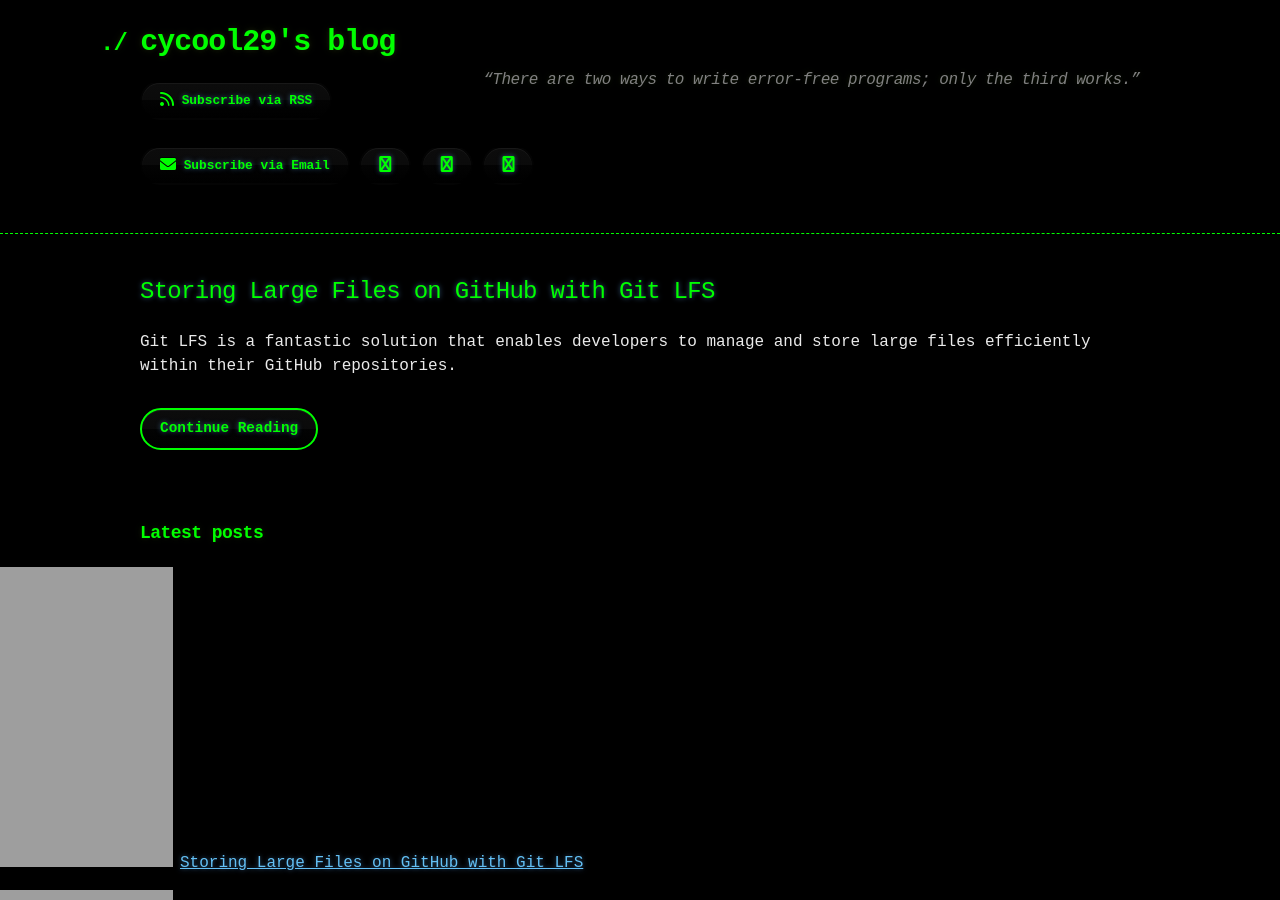
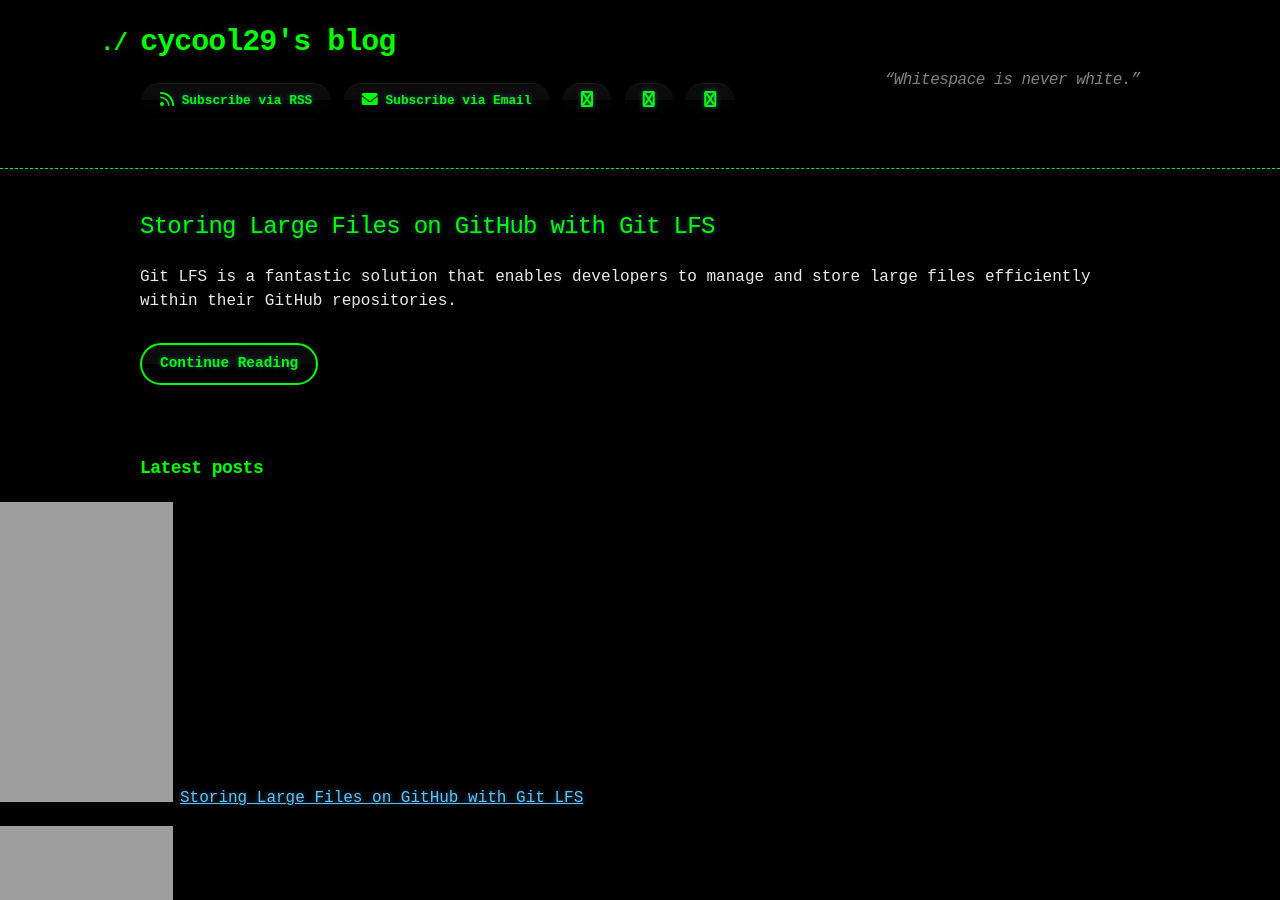
Before and after one commit to cycool29/cycool29.github.io, a Jekyll site: the page built from index.md, in a window 1280 px wide and 900 px high. Built offline with Jekyll 4.4.1, drawn with Linux system fonts in a browser that asks for light colours; a style sheet for code colours, icons or effects is not loaded.

Commit message:
Update quotes

```diff
--- a/_config.yml
+++ b/_config.yml
@@ -1,5 +1,5 @@
 title: cycool29's blog
-description: "“There are two ways to write error-free programs; only the third works.” "
+description: "“Whitespace is never white.” "
 bio: A high school student. Intermediate in Python, Git, Bash. Learning JavaScript. He/Him. "
 author: cycool29
 url: https://cycool29.github.io
```
